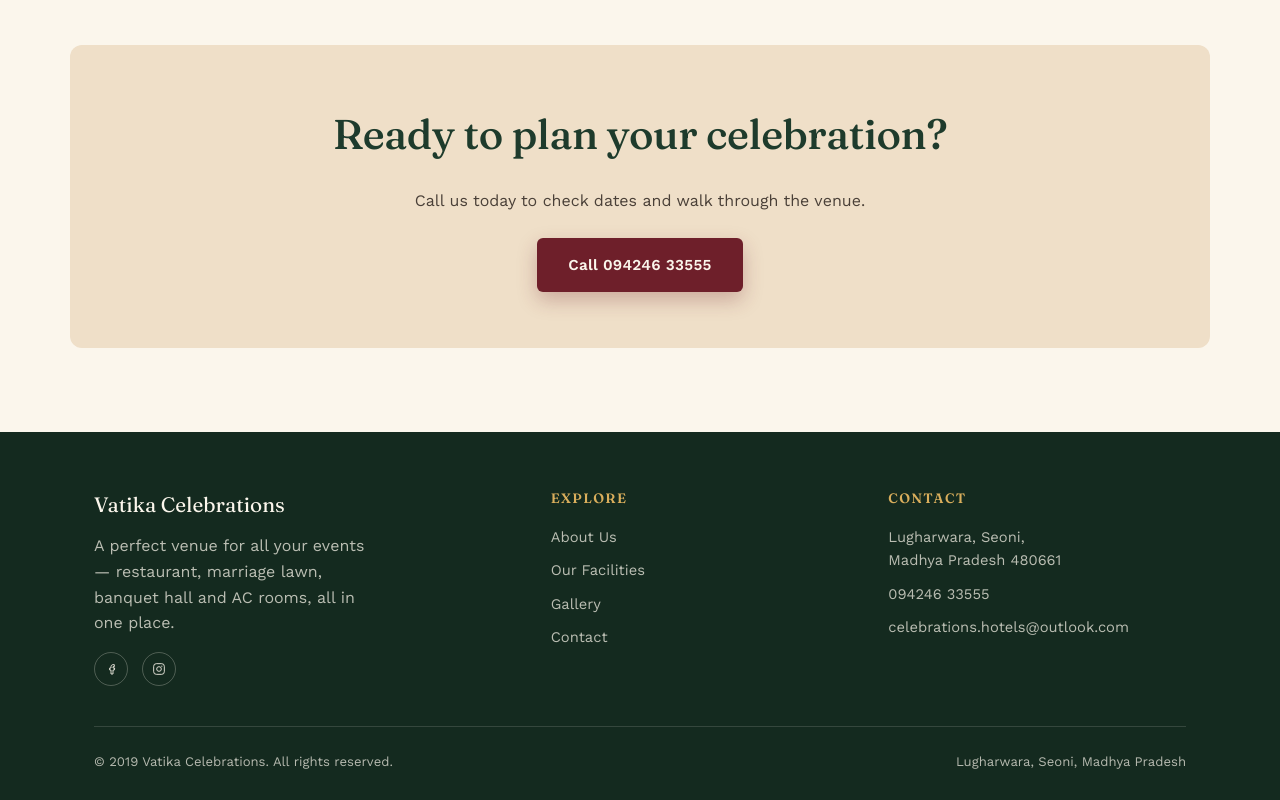
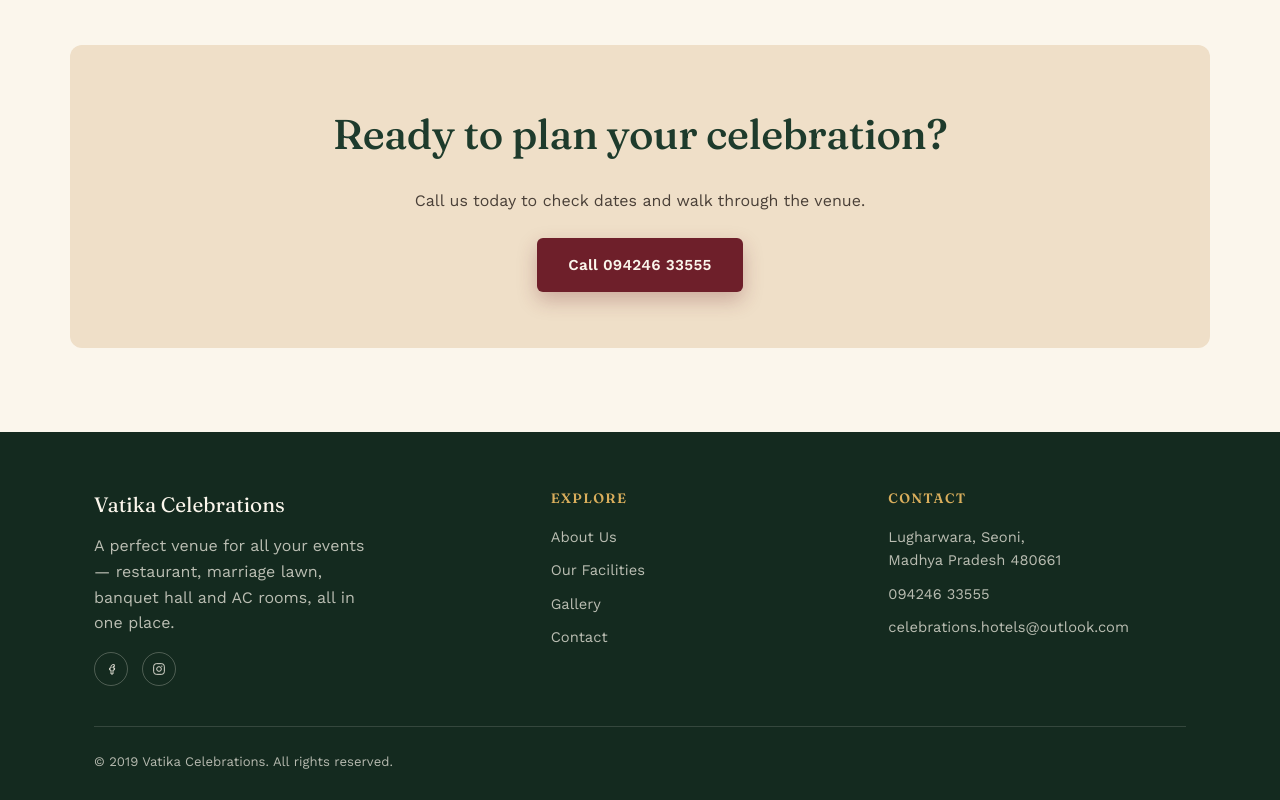
Before and after one commit to vatikac/vatikacelebrations, a plain HTML site: page index.html in a window 1280 px wide. Shown: the part 2814-3614 px from the top of the page. Drawn offline with nearby package versions, Linux system fonts and the light colour scheme.

Commit message:
Update index.html

```diff
--- a/index.html
+++ b/index.html
@@ -181,7 +181,6 @@
     </div>
     <div class="footer-bottom">
       <span>© 2019 Vatika Celebrations. All rights reserved.</span>
-      <span>Lugharwara, Seoni, Madhya Pradesh</span>
     </div>
   </div>
 </footer>
```
